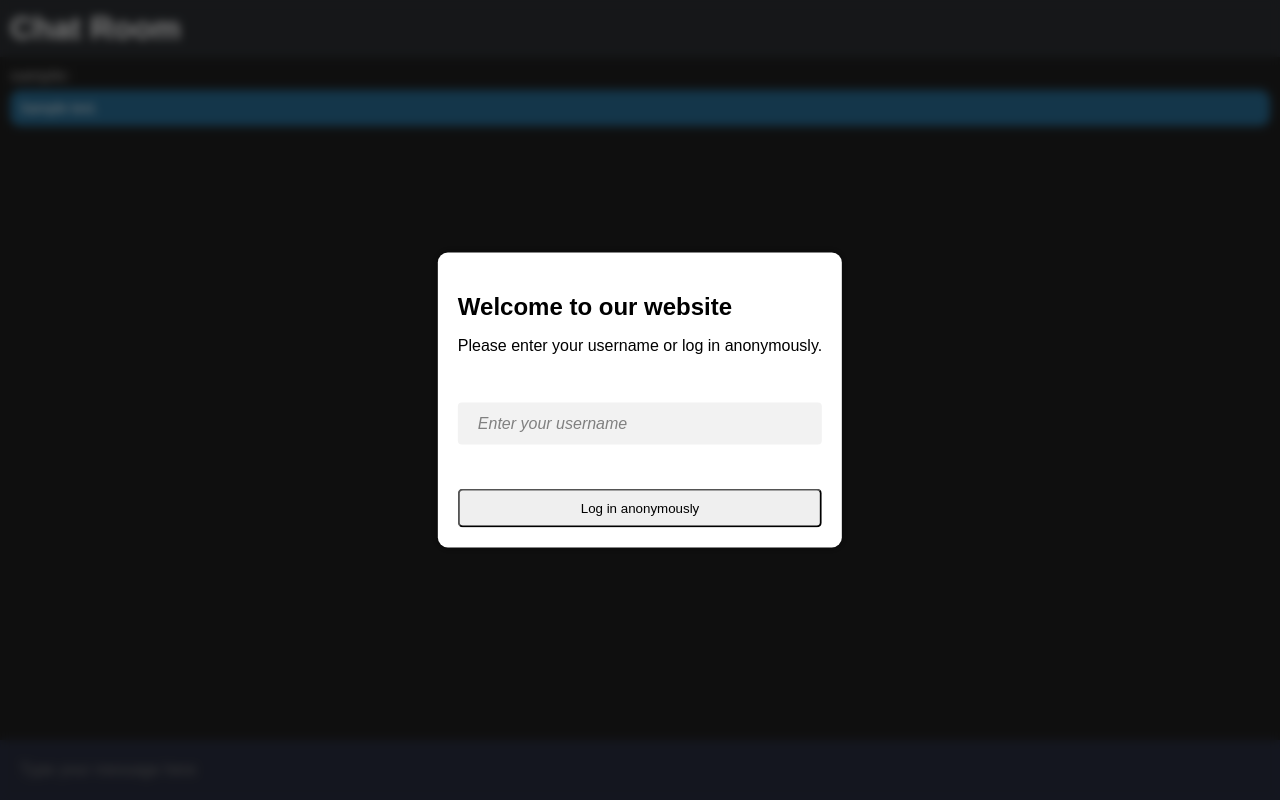
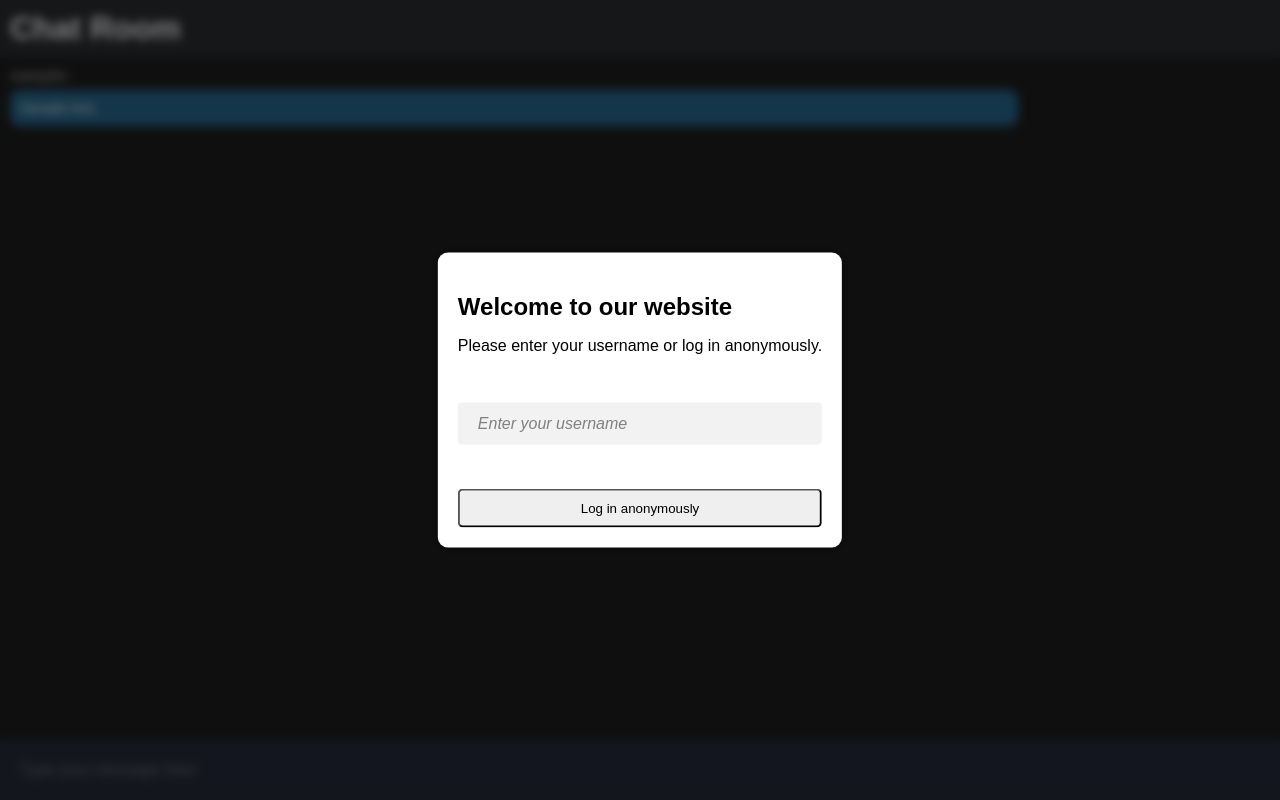
Before and after one commit to aqrora/Django-chatroom, a Django app: page / in a window 1280 px wide. Run offline with Django 4.2, Linux system fonts and the light colour scheme; tables that the repository leaves empty hold one stand-in row (values such as "Sample post").

Commit message:
new design changes

```diff
--- a/app/chat/static/css/styles.css
+++ b/app/chat/static/css/styles.css
@@ -51,6 +51,10 @@ body {
   color: #fff;
   border-radius: 10px;
   word-wrap: break-word; /* добавляем свойство для переноса слов */
+  min-width: 40%; /* задаем минимальную ширину */
+  max-width: 80%; /* задаем максимальную ширину */
+  white-space: nowrap; /* текст не переносится */
+  text-overflow: ellipsis; /* текст обрезается */
 }
 
 
```
